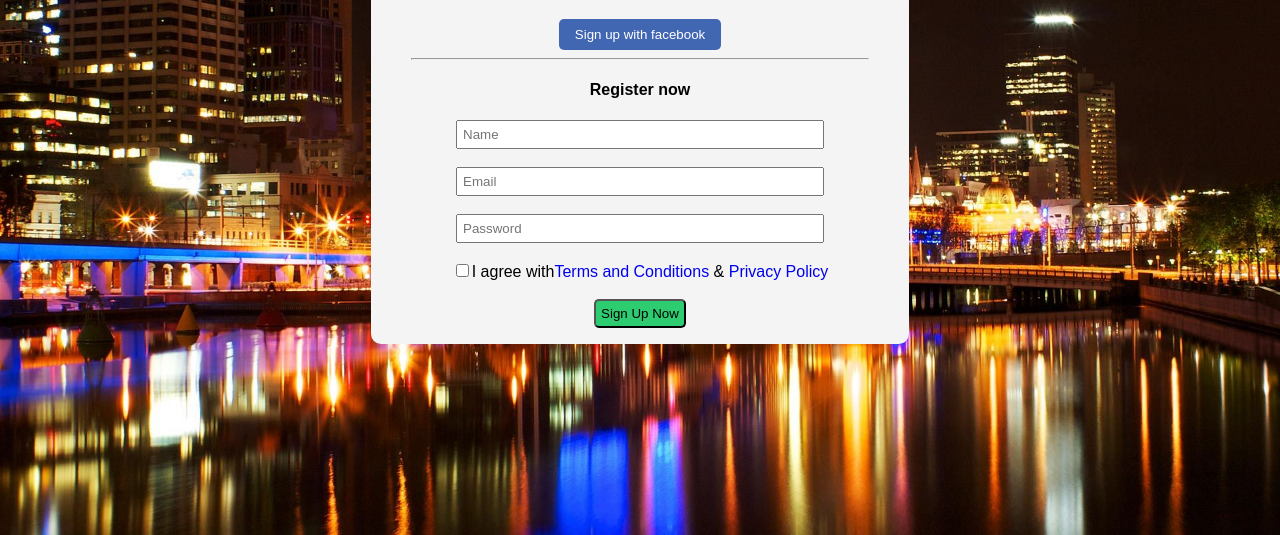
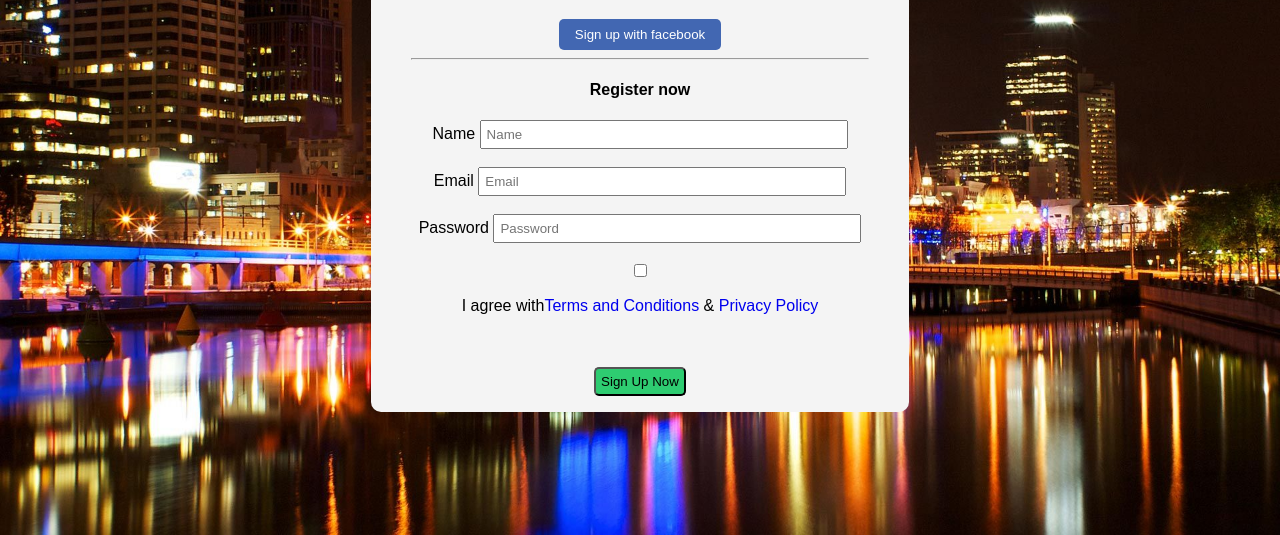
Before and after one commit to AJIT-SINGH-RAWAT/Sign-up-form, a plain HTML site: page index.html in a window 1280 px wide. Shown: the part 265-800 px from the top of the page. Drawn offline with Linux system fonts and the light colour scheme.

Commit message:
Update index.html

```diff
--- a/index.html
+++ b/index.html
@@ -15,10 +15,18 @@
        <hr>
        <h4>Register now</h4>
         <form action="">
-            <input type="text" placeholder="Name"><br><br>
-            <input type="text" placeholder="Email"><br><br>
-            <input type="password" placeholder="Password"><br><br>
-            <input type="checkbox">I agree with<a href="#">Terms and Conditions</a> & <a href="#">Privacy Policy</a><br><br>
+            <label for="name">Name</label>
+            <input type="text" placeholder="Name">
+            <br><br>
+            <label for="email">Email</label>
+            <input type="text" placeholder="Email">
+            <br><br>
+            <label for="password">Password</label>
+            <input type="password" placeholder="Password">
+            <br><br>
+            <input type="checkbox">
+            <p> I agree with<a href="#">Terms and Conditions</a> & <a href="#">Privacy Policy</a></p>
+                <br><br>
             <button class="btn">Sign Up Now</button>
 
         </form>
```
